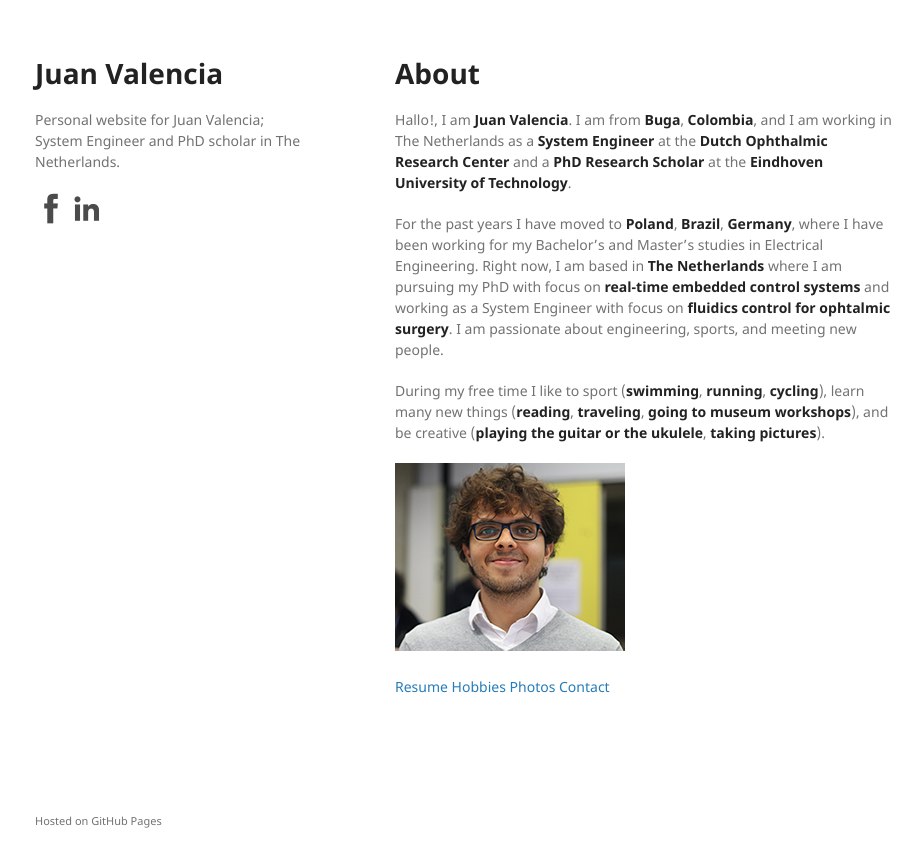
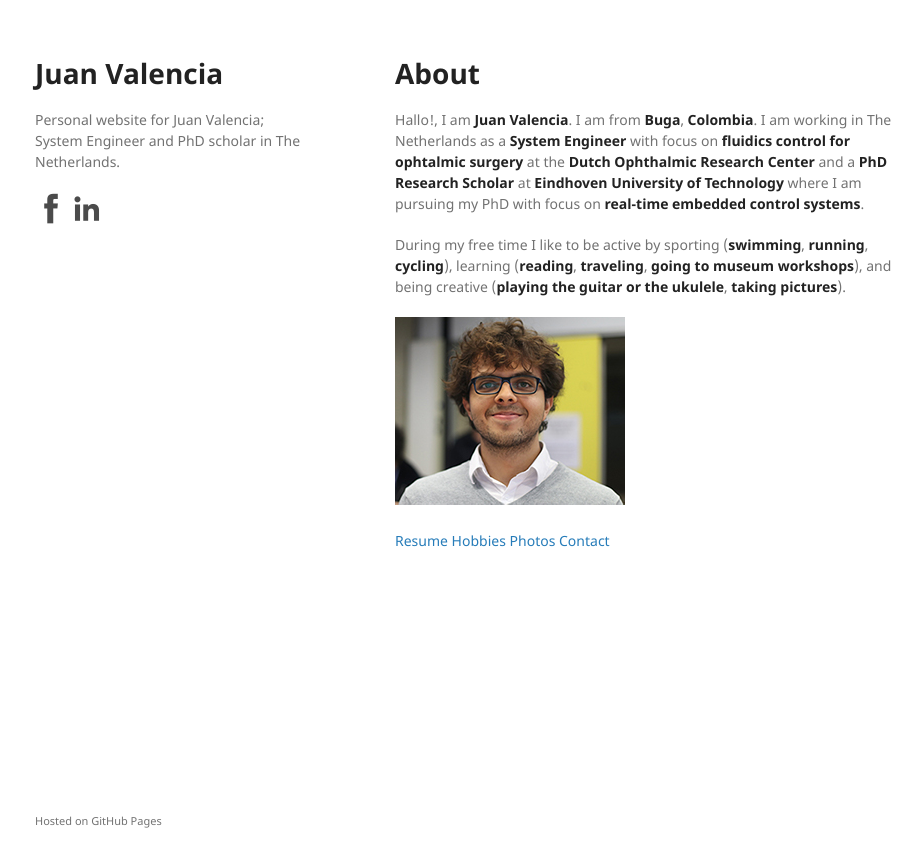
Before and after one commit to juanvalen15/juanvalen15.github.io, a Jekyll site: the page built from index.md, in a window 1280 px wide. Shown: the top 867 px of the page, without its empty margins (175-1097 px from the left). Built offline with Jekyll 4.4.1, drawn with Linux system fonts in a browser that asks for light colours; our own code applies the rules of GitHub Pages for plain Markdown files.

Commit message:
update index.md
updated descriptions

```diff
--- a/index.md
+++ b/index.md
@@ -5,14 +5,11 @@ layout: default
 
 # [](#header-1)About
 
-Hallo!, I am **Juan Valencia**. I am from **Buga**, **Colombia**, and I am working in The Netherlands as a **System Engineer** at the **Dutch Ophthalmic Research Center** and a **PhD Research Scholar** at the **Eindhoven University of Technology**.
+Hallo!, I am **Juan Valencia**. I am from **Buga**, **Colombia**. I am working in The Netherlands as a **System Engineer** with focus on **fluidics control for ophtalmic surgery** at the **Dutch Ophthalmic Research Center** and a **PhD Research Scholar** at **Eindhoven University of Technology** where I am pursuing my PhD with focus on **real-time embedded control systems**.
 
-For the past years I have moved to **Poland**, **Brazil**, **Germany**, where I have been working for my Bachelor's and Master's studies in Electrical Engineering. Right now, I am based in **The Netherlands** where I am pursuing my PhD with focus on **real-time embedded control systems** and working as a System Engineer with focus on **fluidics control for ophtalmic surgery**. I am passionate about engineering, sports, and meeting new people.
-
-During my free time I like to sport (**swimming**, **running**, **cycling**), learn many new things (**reading**, **traveling**, **going to museum workshops**), and be creative (**playing the guitar or the ukulele**, **taking pictures**).
+During my free time I like to be active by sporting (**swimming**, **running**, **cycling**), learning (**reading**, **traveling**, **going to museum workshops**), and being creative (**playing the guitar or the ukulele**, **taking pictures**).
 
 ![](cv1_0P25x@0,75x.jpg)
-
 
 [Resume](resume)
 [Hobbies](hobbies)
```
